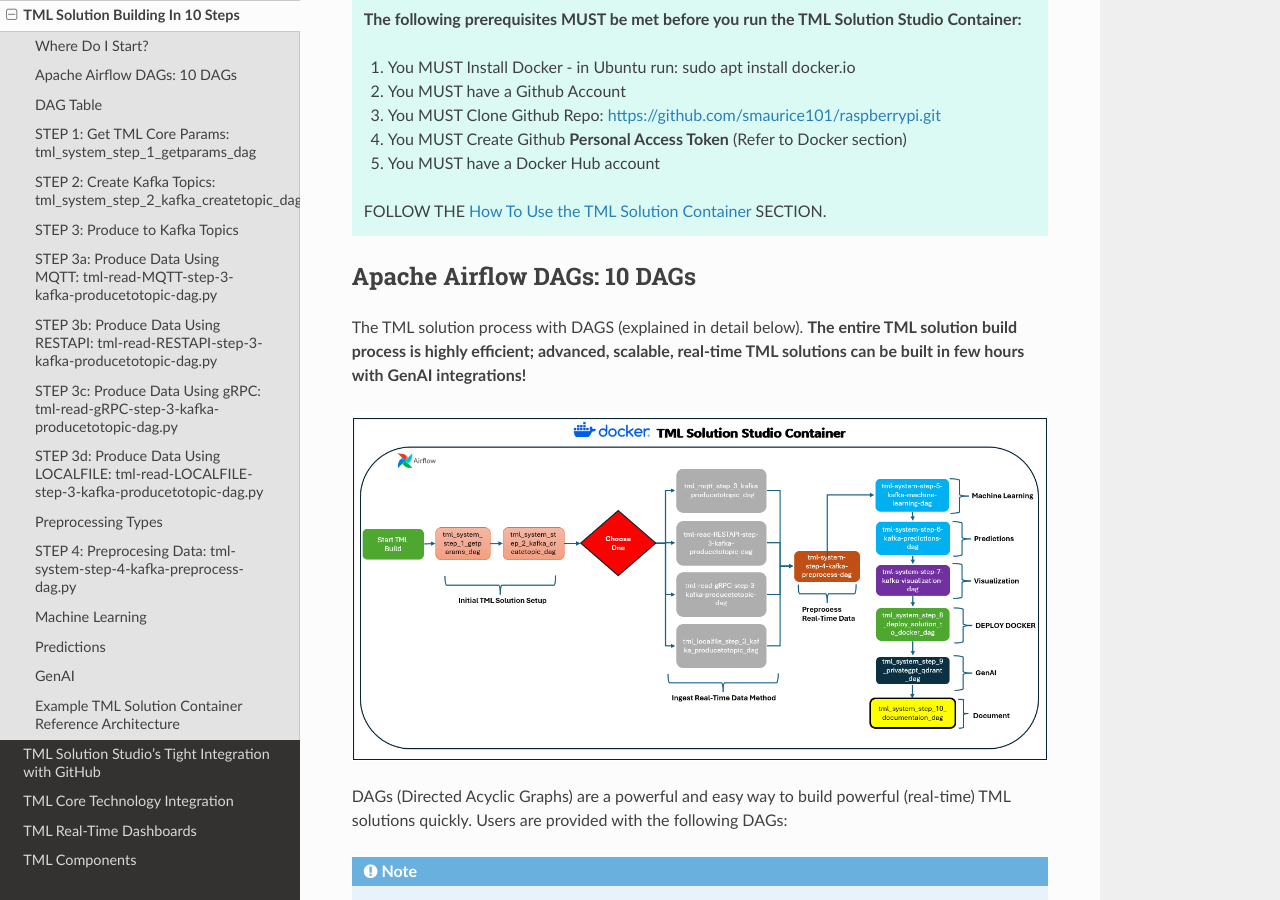
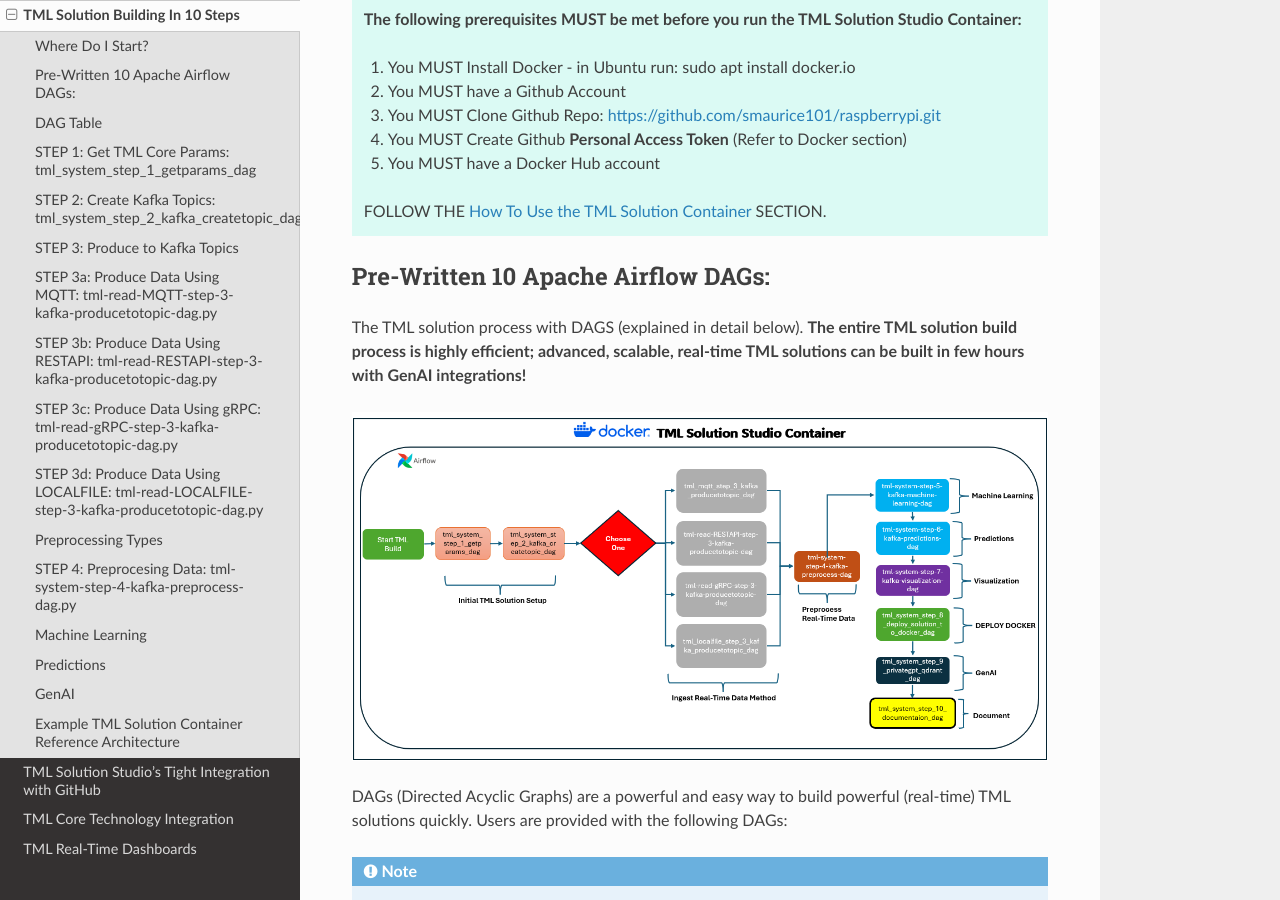
Before and after one commit to smaurice101/readthedocs, a Sphinx documentation site: the page built from docs/source/tmlbuilds.rst, in a window 1280 px wide and 900 px high, scrolled down 321 px. Built offline with Sphinx 7.4.7 and the Read the Docs theme 2.0.0, drawn with Linux system fonts in a browser that asks for light colours.

Commit message:
Update tmlbuilds.rst

```diff
--- a/docs/source/tmlbuilds.rst
+++ b/docs/source/tmlbuilds.rst
@@ -22,7 +22,7 @@
 
    FOLLOW THE :ref:`How To Use the TML Solution Container` SECTION.
 
-Apache Airflow DAGs: 10 DAGs
+Pre-Written 10 Apache Airflow DAGs:
 -------------------
 
 The TML solution process with DAGS (explained in detail below).  **The entire TML solution build process is highly efficient; advanced, scalable, real-time TML solutions can be built in few hours with GenAI integrations!**
```
